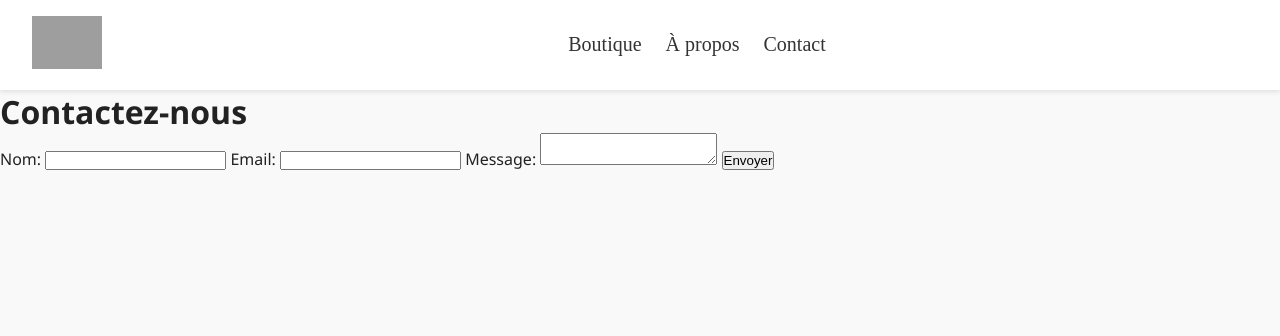
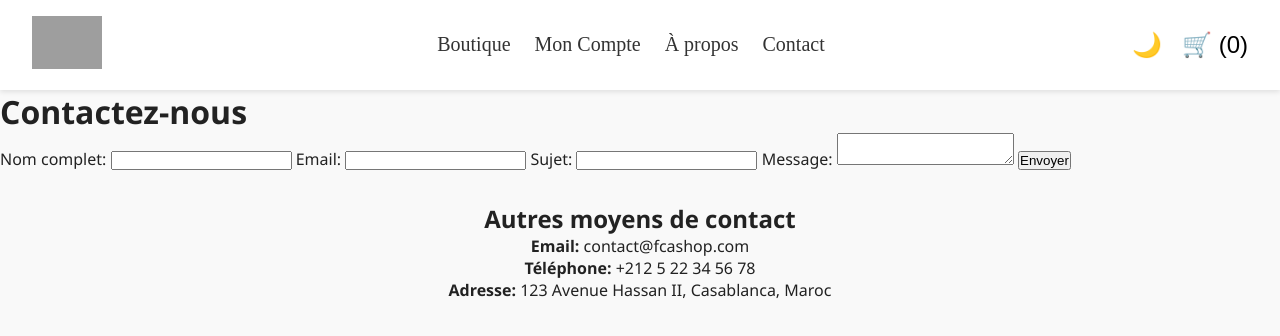
Before and after one commit to ousax/FCA_Shop, a plain HTML site: page contact.html in a window 1280 px wide. Drawn offline with Linux system fonts and the light colour scheme; grey boxes are pictures that could not be loaded.

Commit message:
Update contact.html

```diff
--- a/contact.html
+++ b/contact.html
@@ -5,6 +5,7 @@
   <meta name="viewport" content="width=device-width, initial-scale=1.0">
   <title>Contact - Boutique Marocaine</title>
   <link rel="stylesheet" href="style.css">
+  <link rel="icon" href="images/fca-icon.png" type="image/png">
 </head>
 <body>
   <header>
@@ -13,28 +14,42 @@
       <nav>
         <ul>
           <li><a href="index.html">Boutique</a></li>
+          <li><a href="account.html">Mon Compte</a></li>
           <li><a href="about.html">À propos</a></li>
           <li><a href="contact.html" class="active">Contact</a></li>
         </ul>
       </nav>
       <div class="actions">
-        <button id="themeToggle" hidden>🌙</button>
-        <button id="cart-toggle" hidden>🛒 (<span id="cart-count">0</span>)</button>
+        <button id="themeToggle">🌙</button>
+        <button id="cart-toggle">🛒 (<span id="cart-count">0</span>)</button>
       </div>
     </div>
   </header>
 
   <main class="page-content">
     <h1>Contactez-nous</h1>
-    <form>
-      <label for="name">Nom:</label>
-      <input type="text" id="name" required>
+    <form id="contactForm">
+      <label for="name">Nom complet:</label>
+      <input type="text" id="name" name="name" required>
+
       <label for="email">Email:</label>
-      <input type="email" id="email" required>
+      <input type="email" id="email" name="email" required>
+
+      <label for="subject">Sujet:</label>
+      <input type="text" id="subject" name="subject" required>
+
       <label for="message">Message:</label>
-      <textarea id="message" required></textarea>
+      <textarea id="message" name="message" required></textarea>
+
       <button type="submit">Envoyer</button>
     </form>
+
+    <div class="contact-info" style="text-align: center; margin-top: 2rem;">
+      <h2>Autres moyens de contact</h2>
+      <p><strong>Email:</strong> contact@fcashop.com</p>
+      <p><strong>Téléphone:</strong> +212 5 22 34 56 78</p>
+      <p><strong>Adresse:</strong> 123 Avenue Hassan II, Casablanca, Maroc</p>
+    </div>
   </main>
 
   <script src="script.js"></script>
```
